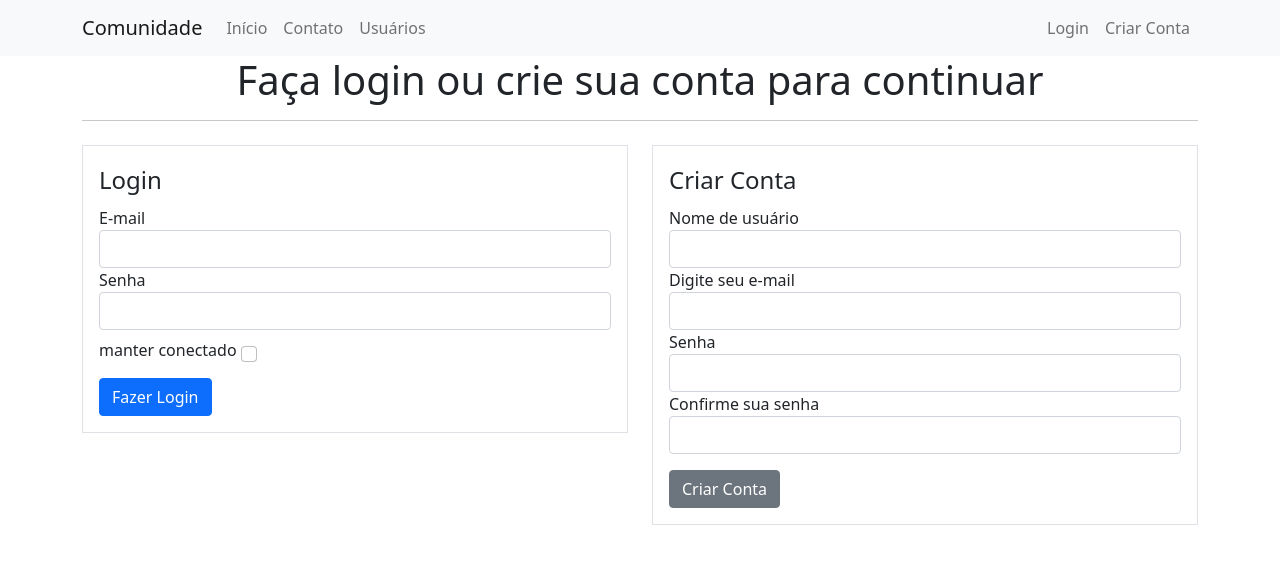
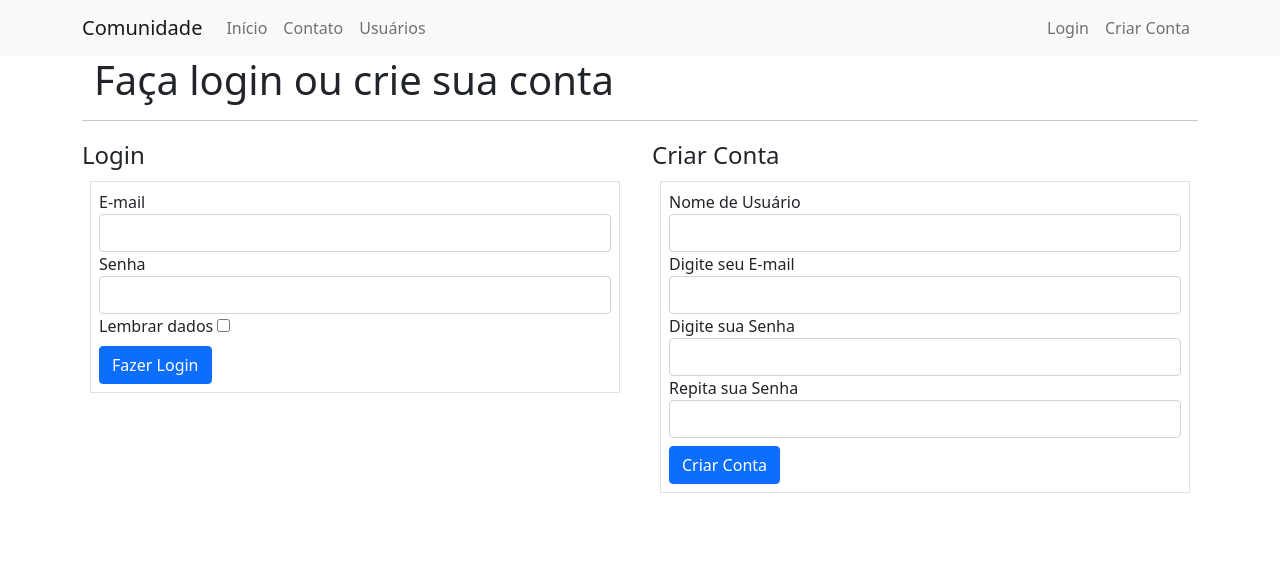
Before and after one commit to gabferr/SiteComunity, a Flask app: page /login in a window 1280 px wide. Shown: the top 564 px of the page. Run offline with Flask 2, Linux system fonts and the light colour scheme.

Commit message:
Atualizações

```diff
--- a/forms.py
+++ b/forms.py
@@ -1,18 +1,18 @@
 from flask_wtf import FlaskForm
 from wtforms import StringField, PasswordField, SubmitField, BooleanField
-from wtforms.validators import DataRequired, Length, EqualTo, Email
+from wtforms.validators import DataRequired, Length, Email, EqualTo
 
 
 class FormCriarConta(FlaskForm):
-    nome = StringField('Nome de usuário', validators=[DataRequired()])
-    email = StringField('Digite seu e-mail', validators=[DataRequired(), Email()])
-    senha = PasswordField('Senha', validators=[DataRequired(), Length(6, 20)])
-    repetir_senha = PasswordField('Confirme sua senha', validators=[DataRequired(), EqualTo('senha')])
-    botao_submit_criar_conta = SubmitField('Criar Conta')
+    username = StringField(' Nome de Usuário', validators=[DataRequired()])
+    email = StringField('Digite seu E-mail', validators=[DataRequired(), Email()])
+    senha = PasswordField('Digite sua Senha', validators=[DataRequired(), Length(4, 8)])
+    confirmacao = PasswordField('Repita sua Senha', validators=[DataRequired(), EqualTo('senha')])
+    botao_submit_criarconta = SubmitField('Criar Conta')
 
 
 class FormLogin(FlaskForm):
-    email = StringField('E-mail', validators=[DataRequired()])
-    senha = PasswordField('Senha', validators=[DataRequired(), Length(6, 20)])
-    manter_conectado = BooleanField('manter conectado')
+    email = StringField('E-mail', validators=[DataRequired(), Email()])
+    senha = PasswordField('Senha', validators=[DataRequired(), Length(4, 8)])
+    lembrar = BooleanField('Lembrar dados')
     botao_submit_login = SubmitField('Fazer Login')
--- a/main.py
+++ b/main.py
@@ -1,5 +1,5 @@
 from flask import Flask, render_template, url_for, request, flash, redirect
-from forms import FormCriarConta, FormLogin
+from forms import FormLogin, FormCriarConta
 
 app = Flask(__name__)
 
@@ -26,17 +26,9 @@ def usuarios():
 @app.route('/login', methods=['GET', 'POST'])
 def login():
     form_login = FormLogin()
-    form_criar_conta = FormCriarConta()
+    form_criarconta = FormCriarConta()
 
-    if form_criar_conta.validate_on_submit and 'botao_submit_criar_conta' in request.form:
-        flash(f'Conta criada para o e-mail {form_criar_conta.email.data}', 'alert-success')
-        return redirect(url_for('inicio'))
-
-    if form_login.validate_on_submit and 'botao_submit_login' in request.form:
-        flash(f'Login feito com sucesso para o e-mail {form_login.email.data}', 'alert-success')
-        return redirect(url_for('inicio'))
-
-    return render_template('login.html', form_login=form_login, form_criar_conta=form_criar_conta)
+    return render_template('login.html', form_login=form_login, form_criarconta=form_criarconta)
 
 
 if __name__ == '__main__':
--- a/templates/login.html
+++ b/templates/login.html
@@ -1,61 +1,54 @@
 {%extends'base.html'%}
 
-{%block head%}
-
+{% block body%}
 <div class="container">
-    <h1 align="center">Faça login ou crie sua conta para continuar</h1>
+    <h1 class="container">Faça login ou crie sua conta</h1>
     <hr>
     <div class="row">
         <div class="col">
-            <form method="POST" action="" class="border p-3 mt-2" >
-                {{ form_login.crsf_token }}
-                <legend> Login </legend>
+            <legend>Login</legend>
+            <form method="POST" action="" class="border m-2 p-2" >
                 <fieldset>
                     <div class="form-group">
-                        {{ form_login.email.label(class='form-control-label') }}
-                        {{ form_login.email(class='form-control') }}
+                        {{form_login.email.label (class='form-control-label')}}
+                        {{form_login.email (class='form-control')}}
                     </div>
                     <div class="form-group">
-                        {{ form_login.senha.label(class='form-control-label') }}
-                        {{ form_login.senha(class='form-control') }}
+                        {{form_login.senha.label (class='form-control-label')}}
+                        {{form_login.senha (class='form-control')}}
                     </div>
                     <div class="form-group">
-                        {{ form_login.manter_conectado.label (class='form-check-input-label mt-2') }}
-                        {{ form_login.manter_conectado (class='form-check-input mt-3 ') }}
+                        {{form_login.lembrar.label (class='form-control-label')}}
+                        {{form_login.lembrar }}
                     </div>
                 </fieldset>
-                {{ form_login.botao_submit_login(class="btn btn-primary mt-3") }}
+                {{form_login.botao_submit_login (class='btn btn-primary mt-2')}}
             </form>
         </div>
-
         <div class="col">
-            <form method="POST" action="" class="border p-3 mt-2">
-                {{ form_criar_conta.crsf_token }}
-                <legend> Criar Conta</legend>
+            <legend>Criar Conta</legend>
+            <form method="POST" action="" class="border m-2 p-2">
                 <fieldset>
                     <div class="form-group">
-                        {{ form_criar_conta.nome.label(class='form-control-label') }}
-                        {{ form_criar_conta.nome(class='form-control') }}
+                        {{form_criarconta.username.label (class='form-control-label')}}
+                        {{form_criarconta.username (class='form-control')}}
                     </div>
                     <div class="form-group">
-                        {{ form_criar_conta.email.label(class='form-control-label') }}
-                        {{ form_criar_conta.email(class='form-control') }}
+                        {{form_criarconta.email.label (class='form-control-label')}}
+                        {{form_criarconta.email (class='form-control')}}
                     </div>
                     <div class="form-group">
-                        {{ form_criar_conta.senha.label(class='form-control-label') }}
-                        {{ form_criar_conta.senha(class='form-control') }}
+                        {{form_criarconta.senha.label (class='form-control-label')}}
+                        {{form_criarconta.senha (class='form-control')}}
                     </div>
                     <div class="form-group">
-                        {{ form_criar_conta.repetir_senha.label (class='form-control-label ') }}
-                        {{ form_criar_conta.repetir_senha (class='form-control ') }}
+                        {{form_criarconta.confirmacao.label (class='form-control-label')}}
+                        {{form_criarconta.confirmacao (class='form-control')}}
                     </div>
                 </fieldset>
-                {{ form_criar_conta.botao_submit_criar_conta (class="btn btn-secondary mt-3")}}
-
+                {{form_criarconta.botao_submit_criarconta (class='btn btn-primary mt-2')}}
             </form>
         </div>
     </div>
 </div>
-
-
 {%endblock%}
--- a/templates/navbar.html
+++ b/templates/navbar.html
@@ -17,14 +17,13 @@
                     <a class="nav-link" href="{{ url_for('usuarios') }}">Usuários</a>
                 </li>
             </ul>
-            <li class="d-flex navbar-nav">
-                <a class="nav-link" href="{{ url_for('login') }}">Login</a>
-            </li>
-
-            <li class="d-flex navbar-nav">
-                <a class="nav-link" href="{{ url_for('login') }}">Criar Conta</a>
-            </li>
-
+            <ul class=" navbar-nav  ">
+                <li>
+                     <a class="nav-link" href="{{ url_for('login') }}">Login</a>
+                </li>
+                <li>
+                    <a class="nav-link" href="{{ url_for('login') }}">Criar Conta</a>
+                </li>
             </ul>
         </div>
     </div>
```
Lines whose indentation alone changed are shown as unchanged.
